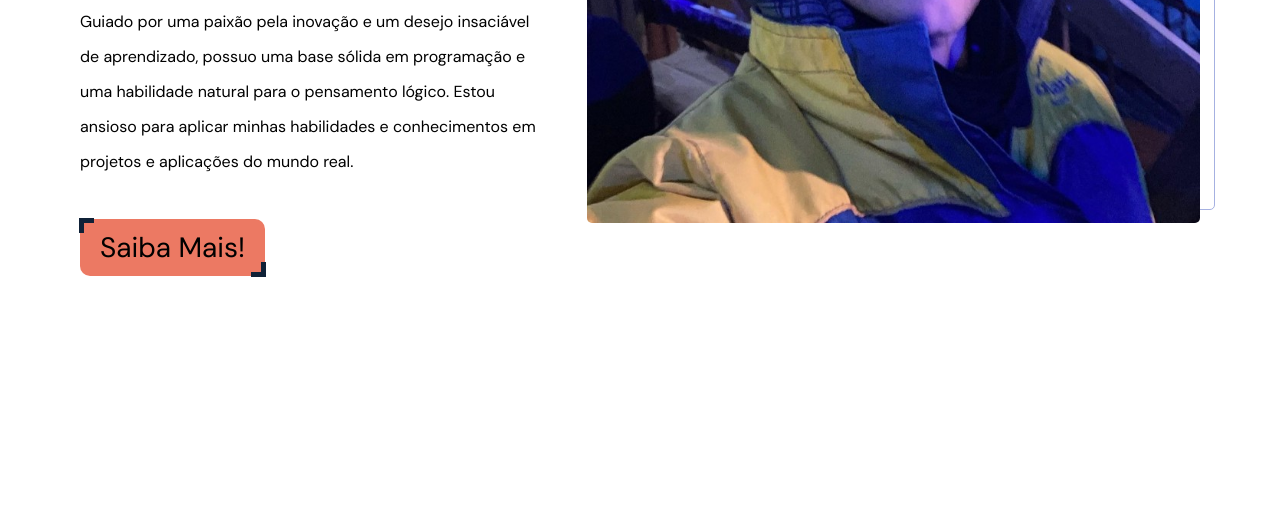
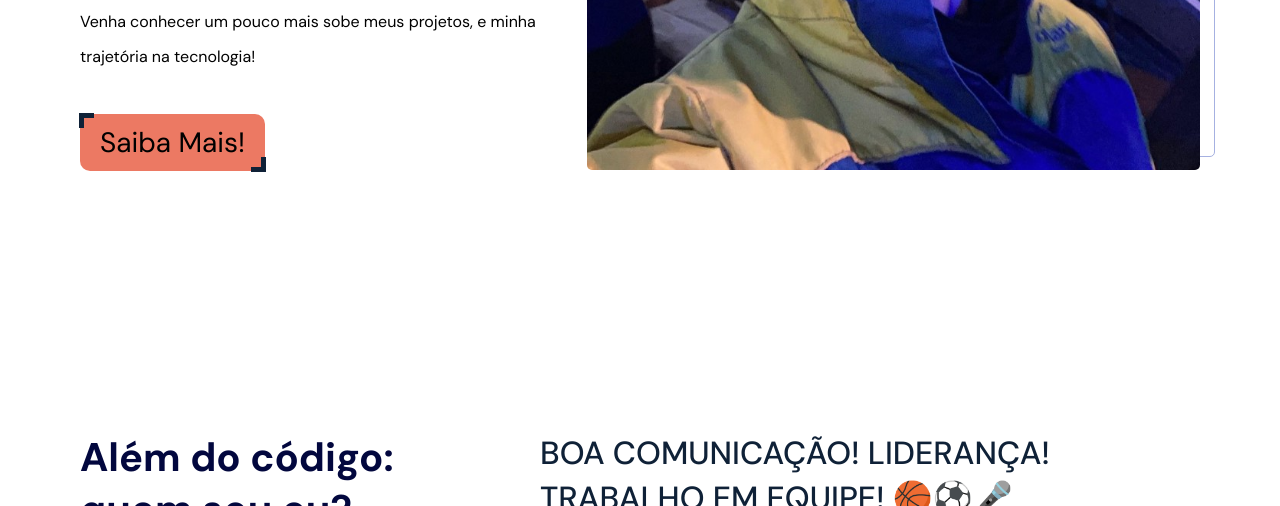
Before and after one commit to RafaelMendesDeveloper/RafaelMendesDeveloper.github.io, a plain HTML site: page index.html in a window 1280 px wide. Shown: the part 594-1100 px from the top of the page. Drawn offline with nearby package versions, Linux system fonts and the light colour scheme.

Commit message:
Update header text

```diff
--- a/index.html
+++ b/index.html
@@ -60,7 +60,7 @@
             </div>
             <h1>Sou Rafael Mendes</h1>
             <h1 id="developer-title"> Desenvolvedor Fullstack</h1>
-            <p>Guiado por uma paixão pela inovação e um desejo insaciável de aprendizado, possuo uma base sólida em programação e uma habilidade natural para o pensamento lógico. Estou ansioso para aplicar minhas habilidades e conhecimentos em projetos e aplicações do mundo real.</p>
+            <p>Venha conhecer um pouco mais sobe meus projetos, e minha trajetória na tecnologia!</p>
             <a href="#about" class="btn btn-primary" id="botao">Saiba Mais!</a>
         </div>
         <div class="header__right">
```
